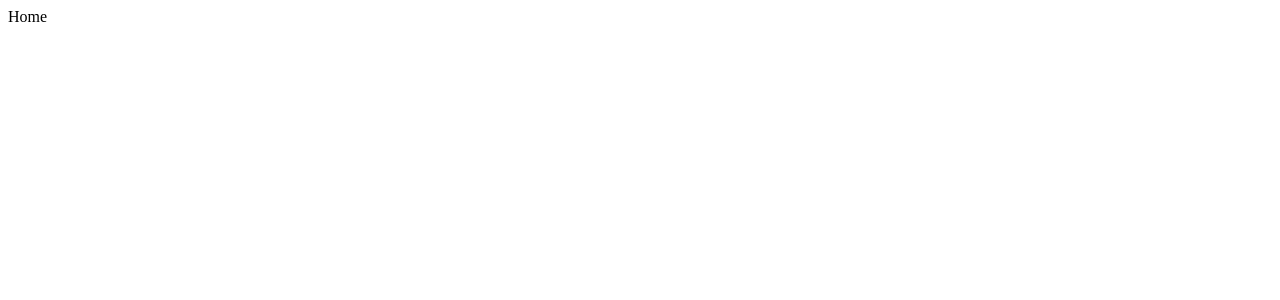
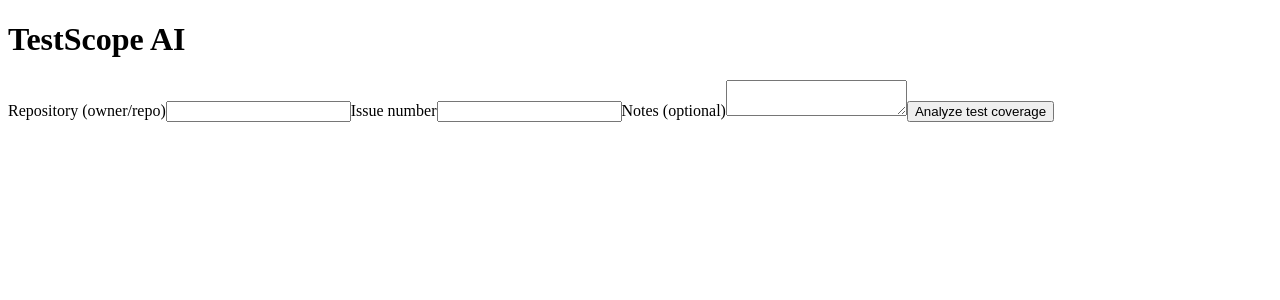
Before and after one commit to Sleeman01/testscope-ai, a React app in the folder frontend/: page / in a window 1280 px wide. Shown: the top 300 px of the page. Built offline with nearby package versions, Linux system fonts and the light colour scheme; no server answers; the HTML template or start-up script is replaced by a standard one.

Commit message:
feat(frontend): implement Home page (repo/issue form)
Task 24 (Phase 5), implemented verbatim from plan.md - no deviations,
no plan bugs found this time (unlike Task 23's options?/expect.anything()
mismatch).

```diff
--- a/frontend/src/pages/Home.tsx
+++ b/frontend/src/pages/Home.tsx
@@ -1 +1,38 @@
-export function Home() { return <div>Home</div>; }
+import { useState } from "react";
+import { useNavigate } from "react-router-dom";
+import { createAnalysis } from "../api/client";
+
+export function Home() {
+  const [repository, setRepository] = useState("");
+  const [issueNumber, setIssueNumber] = useState("");
+  const [notes, setNotes] = useState("");
+  const [submitting, setSubmitting] = useState(false);
+  const navigate = useNavigate();
+
+  async function handleSubmit(e: React.FormEvent) {
+    e.preventDefault();
+    setSubmitting(true);
+    try {
+      const result = await createAnalysis(repository, Number(issueNumber), notes);
+      navigate(`/analyses/${result.analysis_id}`);
+    } finally {
+      setSubmitting(false);
+    }
+  }
+
+  return (
+    <form onSubmit={handleSubmit}>
+      <h1>TestScope AI</h1>
+      <label htmlFor="repository">Repository (owner/repo)</label>
+      <input id="repository" value={repository} onChange={(e) => setRepository(e.target.value)} required />
+
+      <label htmlFor="issue-number">Issue number</label>
+      <input id="issue-number" type="number" value={issueNumber} onChange={(e) => setIssueNumber(e.target.value)} required />
+
+      <label htmlFor="notes">Notes (optional)</label>
+      <textarea id="notes" value={notes} onChange={(e) => setNotes(e.target.value)} />
+
+      <button type="submit" disabled={submitting}>Analyze test coverage</button>
+    </form>
+  );
+}
```
Also changed, not shown: 1 other file (tests, documents, lock files or other folders).
